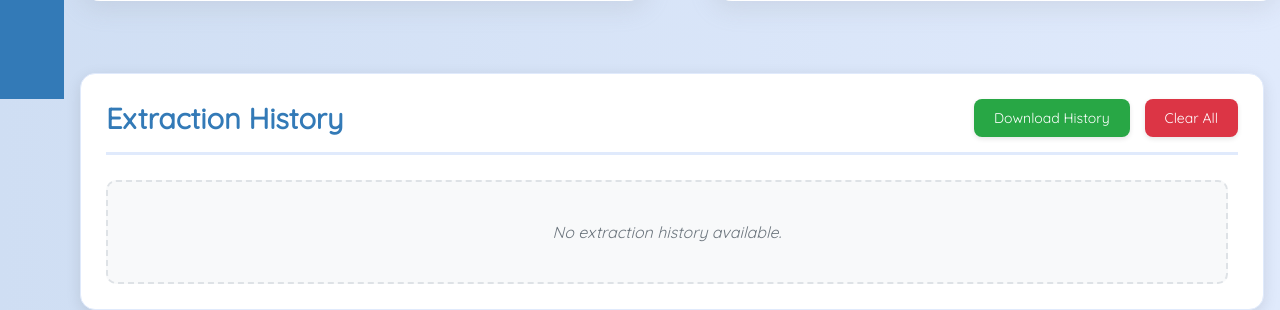
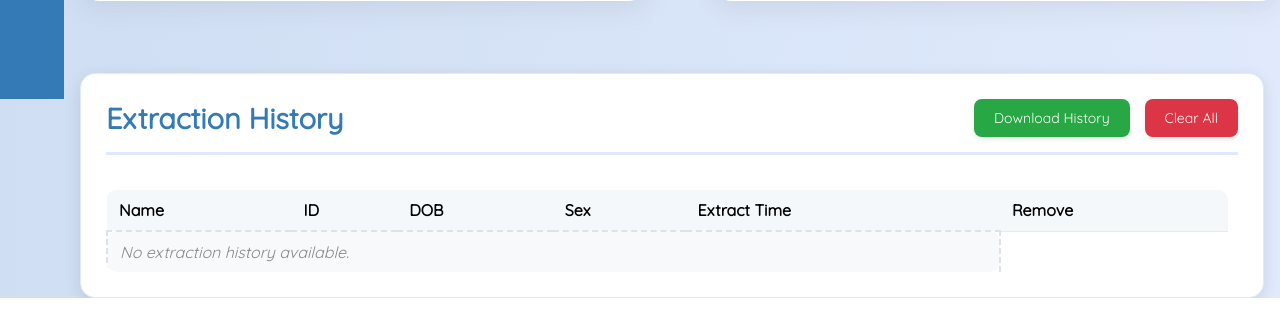
Before and after one commit to luckhiem/id-extract, a FastAPI app: page / in a window 1280 px wide. Shown: the part 701-1011 px from the top of the page. Run offline with FastAPI, Linux system fonts and the light colour scheme; some libraries are stand-ins or nearby versions.

Commit message:
update code

```diff
--- a/src/Views/templates/idcard.html
+++ b/src/Views/templates/idcard.html
@@ -112,7 +112,20 @@
                     </div>
                 </div>
                 <div id="historyContainer" class="history-container">
-                    <!-- History items will be populated here -->
+                    <table class="history-table">
+                        <thead>
+                            <tr>
+                                <th>Name</th>
+                                <th>ID</th>
+                                <th>DOB</th>
+                                <th>Sex</th>
+                                <th>Extract Time</th>
+                                <th>Remove</th>
+                            </tr>
+                        </thead>
+                        <tbody id="historyTableBody">
+                        </tbody>
+                    </table>
                 </div>
             </div>
         </div>
--- a/src/static/css/styles.css
+++ b/src/static/css/styles.css
@@ -876,3 +876,37 @@ h3 {
     font-size: 1.1em;
     word-break: break-word;
 }
+
+.history-table {
+    width: 100%;
+    border-collapse: collapse;
+    background: #fff;
+    border-radius: 10px;
+    overflow: hidden;
+    margin-top: 10px;
+}
+.history-table th, .history-table td {
+    padding: 10px 12px;
+    text-align: left;
+    border-bottom: 1px solid #e0eafc;
+}
+.history-table th {
+    background: #f5f8fa;
+    font-weight: 600;
+}
+.history-table tr:last-child td {
+    border-bottom: none;
+}
+.history-table .btn-remove-history {
+    position: static !important;
+    top: auto !important;
+    right: auto !important;
+}
+.btn-remove-history:hover {
+    background: #c0392b;
+}
+.no-history {
+    text-align: center;
+    color: #888;
+    font-style: italic;
+}
--- a/src/static/js/script.js
+++ b/src/static/js/script.js
@@ -367,34 +367,28 @@ function addToHistory(data) {
 
 // Update history display in UI
 function updateHistoryDisplay() {
-  const historyContainer = document.getElementById('historyContainer');
-  if (!historyContainer) return;
+  const historyTableBody = document.getElementById('historyTableBody');
+  if (!historyTableBody) return;
 
   if (extractionHistory.length === 0) {
-    historyContainer.innerHTML = '<p class="no-history">No extraction history available.</p>';
+    historyTableBody.innerHTML = '<tr><td colspan="5" class="no-history">No extraction history available.</td></tr>';
     return;
   }
 
-  let historyHTML = '<div class="history-list">';
+  let rowsHTML = '';
   extractionHistory.forEach((item, index) => {
-    historyHTML += `
-      <div class="history-item">
-        <div class="history-header">
-          <span class="history-name">${item.name || 'Unknown'}</span>
-          <span class="history-date">${item.extraction_date}</span>
-          <button class="btn-remove-history" onclick="removeFromHistory(${index})">Remove</button>
-        </div>
-        <div class="history-details">
-          <span><strong>ID:</strong> ${item.id || 'N/A'}</span>
-          <span><strong>DOB:</strong> ${item.date_of_birth || 'N/A'}</span>
-          <span><strong>Sex:</strong> ${item.sex || 'N/A'}</span>
-        </div>
-      </div>
+    rowsHTML += `
+      <tr>
+        <td>${item.name || 'Unknown'}</td>
+        <td>${item.id || 'N/A'}</td>
+        <td>${item.date_of_birth || 'N/A'}</td>
+        <td>${item.sex || 'N/A'}</td>
+        <td>${item.extraction_date || ''}</td>
+        <td><button class="btn-remove-history" onclick="removeFromHistory(${index})">Remove</button></td>
+      </tr>
     `;
   });
-  historyHTML += '</div>';
-
-  historyContainer.innerHTML = historyHTML;
+  historyTableBody.innerHTML = rowsHTML;
 }
 
 // Remove item from history
```
